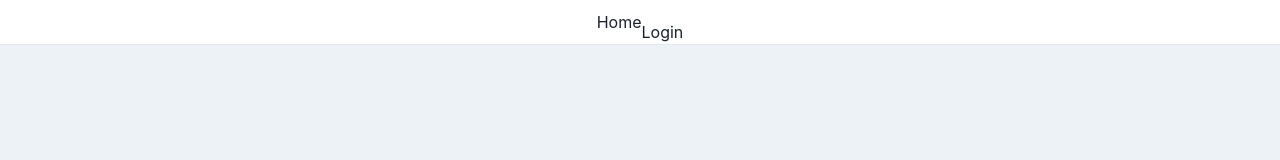
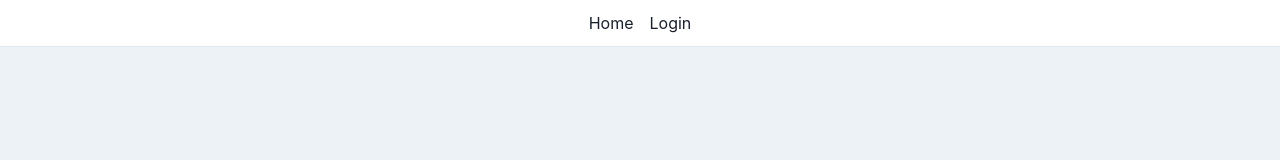
Before and after one commit to elen-oz/chat-app, a React (Vite) app in the folder frontend/: page / in a window 1280 px wide. Shown: the top 160 px of the page. Built offline with nearby package versions, Linux system fonts and the light colour scheme.

Commit message:
feat: change header

```diff
--- a/frontend/src/components/Header.jsx
+++ b/frontend/src/components/Header.jsx
@@ -3,18 +3,17 @@ import { Box, HStack, List, ListItem } from '@chakra-ui/react';
 
 const Header = () => {
   return (
-    <Box as='header'>
+    <Box as='header' py='0.7rem'>
       <List
         display='flex'
         dir='row'
         justifyContent='center'
         alignItems='center'
-        spacing={5}
       >
-        <ListItem>
+        <ListItem px={2}>
           <Link to='/'>Home</Link>
         </ListItem>
-        <ListItem>
+        <ListItem px={2}>
           <Link to='/login'>Login</Link>
         </ListItem>
       </List>
```
